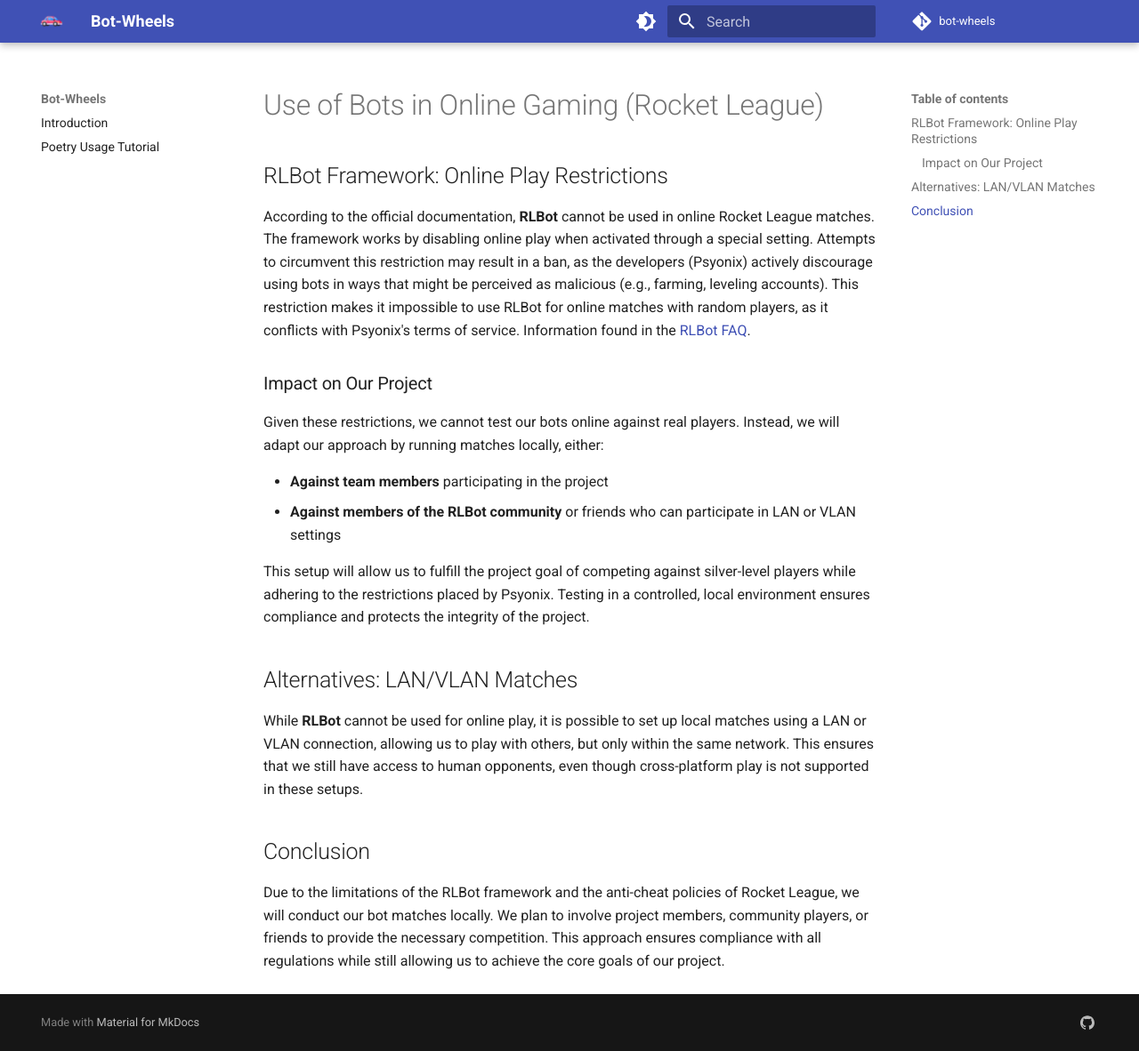
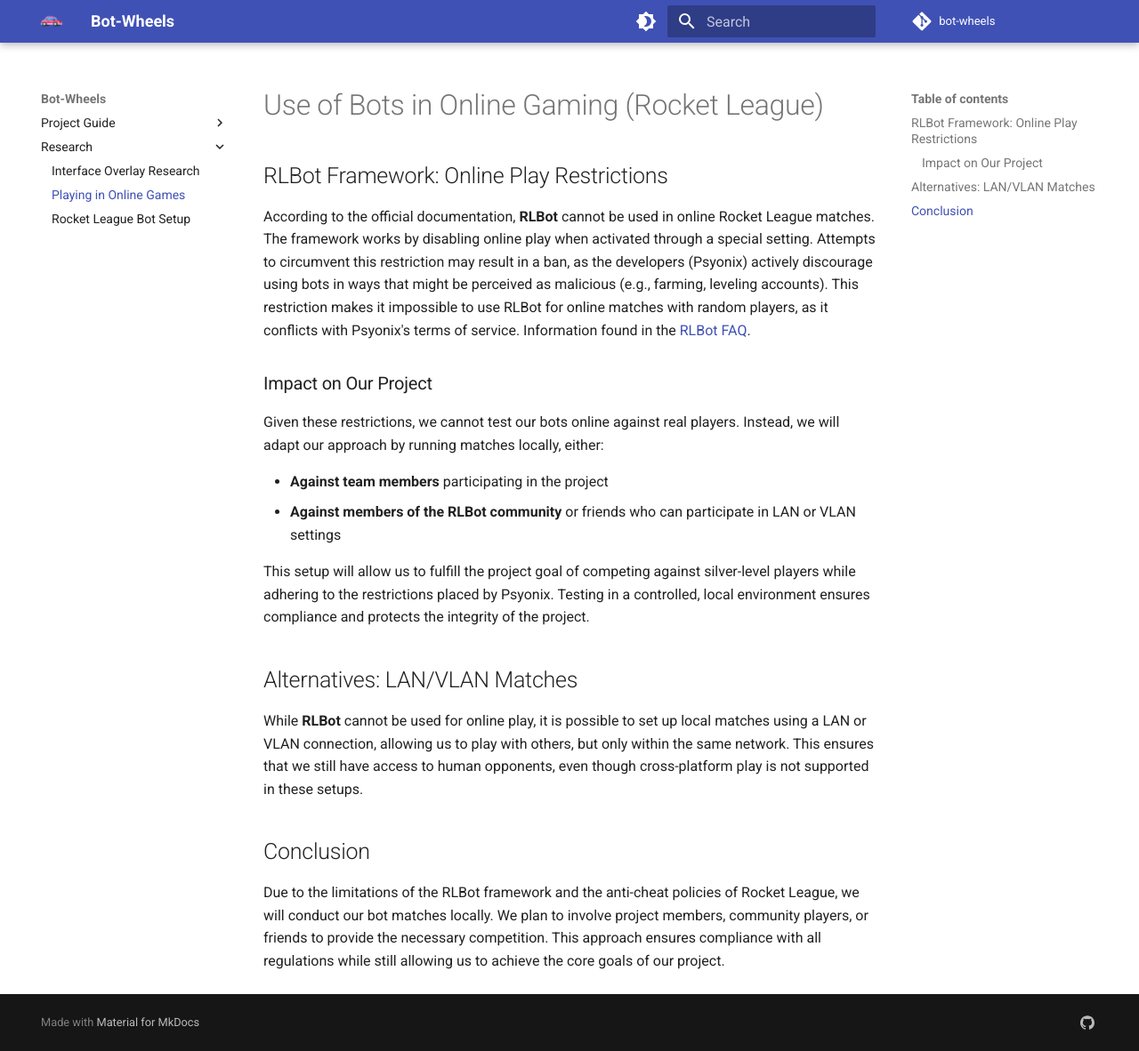
Before and after one commit to bot-wheels/docs, an MkDocs documentation site: the page built from docs/research/playing_in_online_games.md, in a window 1280 px wide and 1182 px high. Shown: the whole window at 89% size. Built offline with MkDocs 1.6.1 and Material for MkDocs 9.7.7, drawn with Linux system fonts in a browser that asks for light colours.

Commit message:
update project structure

```diff
--- a/mkdocs.yml
+++ b/mkdocs.yml
@@ -26,8 +26,13 @@
     - navigation.footer
 
 nav:
-  - Introduction: index.md
-  - Poetry Usage Tutorial: poetry.md
+  - Project Guide:
+    - Working With Project: project_guide/working_with_project.md
+    - Poetry Usage Tutorial: project_guide/poetry.md
+  - Research:
+    - Interface Overlay Research: research/interface_overlay_reaserch.md
+    - Playing in Online Games: research/playing_in_online_games.md
+    - Rocket League Bot Setup: research/rocket-league-bot-setup.md
 
 plugins:
   - search
```
Also changed, not shown: docs/index.md (deleted, +0 -3 lines), docs/project_guide/poetry.md (renamed from docs/poetry.md), docs/project_guide/working_with_project.md (renamed from docs/working_with_project.md), docs/research/playing_in_online_games.md (renamed from docs/playing_in_online_games.md).
